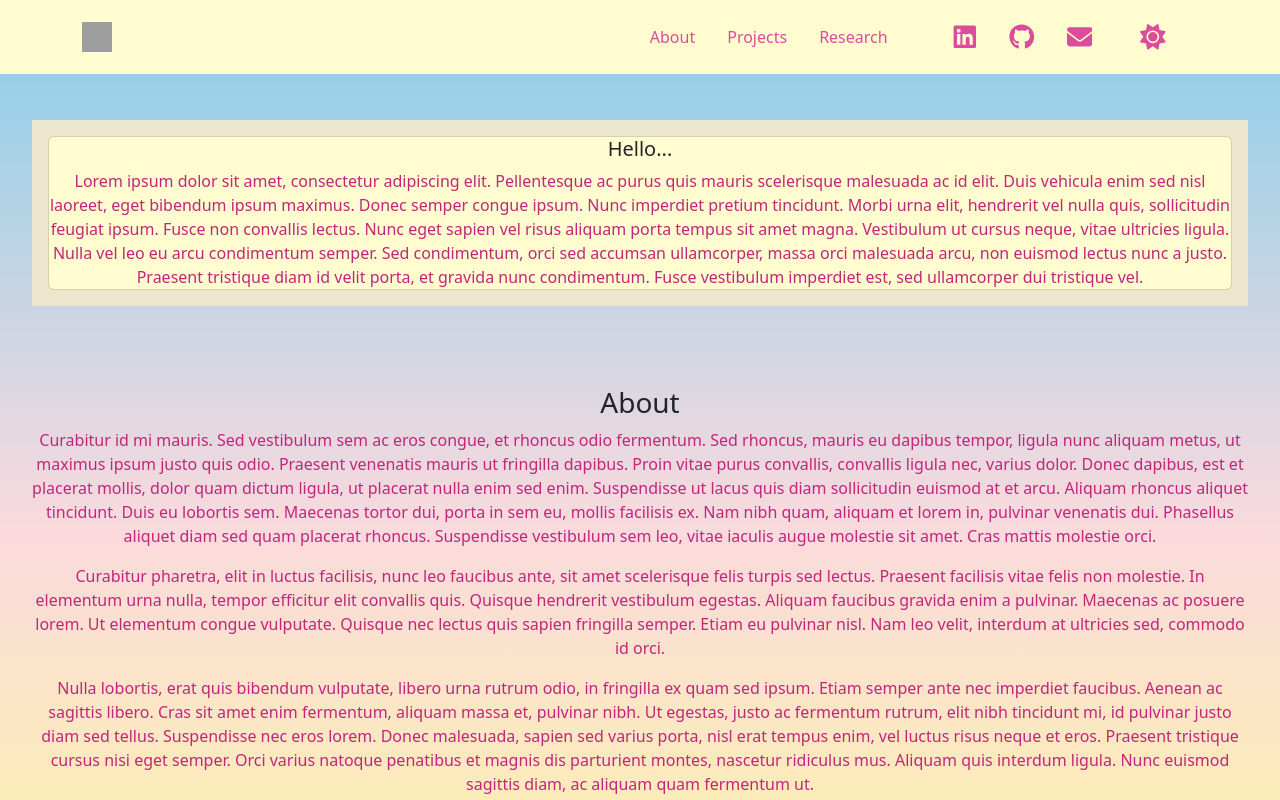
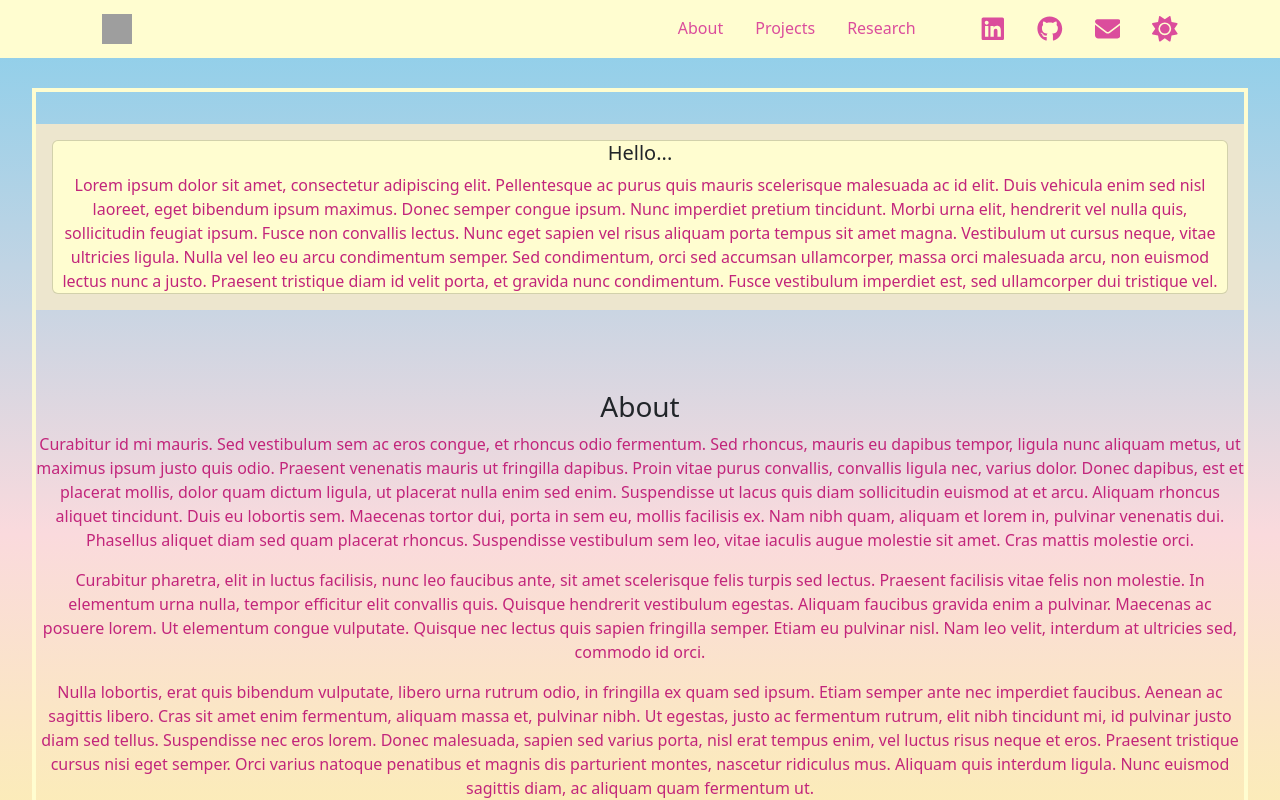
Before and after one commit to blue-j-wall/portfolio, a React (Vite) app: page /#/ in a window 1280 px wide. Shown: the top 800 px of the page. Built offline with nearby package versions, Linux system fonts and the light colour scheme; grey boxes are pictures that could not be loaded.

Commit message:
changed to offcanvas menu

```diff
--- a/src/components/nav/Navbar.jsx
+++ b/src/components/nav/Navbar.jsx
@@ -1,5 +1,5 @@
 import { useEffect, useState, useContext } from 'react'
-import { Container, Nav, Navbar, Form, Button, DropdownButton, Dropdown, ButtonGroup, ToggleButton, Image, ListGroup } from "react-bootstrap";
+import { Container, Nav, Navbar, Button, ButtonGroup, Image, ListGroup, Offcanvas } from "react-bootstrap";
 import { Link, useLocation } from "react-router-dom";
 import { FaGithub, FaEnvelope, FaLinkedin, FaSun, FaMoon } from "react-icons/fa6";
 import { GiTreeBranch } from "react-icons/gi";
@@ -26,47 +26,40 @@ export default function SiteNavbar(props) {
                 />{' '}
             </Navbar.Brand>
 
-            <Navbar.Toggle aria-controls="responsive-navbar-nav" />
-            <Navbar.Collapse id="responsive-navbar-nav" >
+            <Navbar.Toggle aria-controls="responsive-navbar-nav" className="ms-auto" />
+
+            {/*<Navbar.Collapse id="responsive-navbar-nav" > menu drops from navbar*/}
+            <Navbar.Offcanvas id={`offcanvasNavbar`} aria-labelledby={`offcanvasNavbarLabel`} placement="end" >
+            <Offcanvas.Header closeButton> <Offcanvas.Title></Offcanvas.Title> </Offcanvas.Header>
+            <Offcanvas.Body>
 
                 <Nav id="tabs" className="ms-auto justify-content-center">
                     <Nav.Link as={HashLink} smooth to='/#about' style={{textDecoration:"none"}}>About</Nav.Link>
                     <Nav.Link as={Link} to="/programming">Projects</Nav.Link>
                     <Nav.Link as={Link} to="/linguistics">Research</Nav.Link>
+                    {/*<Nav.Link as={Link} to="https://www.linkedin.com/" target="_blank"><FaLinkedin/></Nav.Link>
+                    <Nav.Link as={Link} to="https://github.com/G-Wall" target="_blank"><FaGithub/></Nav.Link>
+                    <Nav.Link as={Link} to="mailto:jamiewall247@gmail.com" target="_blank"><FaEnvelope/></Nav.Link>*/}
                 </Nav>
 
-                <Nav className="d-flex justify-content-center" horizontal>
-                    <Navbar.Text>
-                        <ListGroup id="icons" className="d-flex justify-content-center" horizontal>
+                <Nav className="d-flex justify-content-end" horizontal>
+                        <ListGroup id="icons" className="d-flex justify-content-start" horizontal>
                             <ListGroup.Item ><a href="https://www.linkedin.com/" target="_blank"><FaLinkedin/></a></ListGroup.Item>
                             <ListGroup.Item ><a href="https://github.com/G-Wall" target="_blank"><FaGithub/></a></ListGroup.Item>
                             <ListGroup.Item ><a href="mailto:jamiewall247@gmail.com" target="_blank"><FaEnvelope/></a></ListGroup.Item>
-                            <ListGroup.Item><a></a></ListGroup.Item>
                         </ListGroup>
-                    </Navbar.Text>
-                    <Navbar.Text >
-                        <a onClick={handleColorMode} id="color-toggle">
-                            {colorMode ? <FaSun/> : <FaMoon/>}
-                        </a>
-                    </Navbar.Text>
-
                 </Nav>
 
-                {/*<ListGroup id="icons" className="d-flex justify-content-center" horizontal>
+            </Offcanvas.Body>
 
-                    <ListGroup.Item ><a href="https://www.linkedin.com/" target="_blank"><FaLinkedin/></a></ListGroup.Item>
-                    <ListGroup.Item ><a href="https://github.com/G-Wall" target="_blank"><FaGithub/></a></ListGroup.Item>
-                    <ListGroup.Item ><a href="mailto:jamiewall247@gmail.com" target="_blank"><FaEnvelope/></a></ListGroup.Item>
-                    <ListGroup.Item cstyle={{paddingLeft:".5rem", paddingRight:".5rem"}}><a></a></ListGroup.Item>
-                    <ListGroup.Item >
-                        <a onClick={handleColorMode} id="color-toggle">
-                            {colorMode ? <FaSun/> : <FaMoon/>}
-                        </a>
-                    </ListGroup.Item>
+            </Navbar.Offcanvas>
+            {/*</Navbar.Collapse>*/}
 
-                </ListGroup>*/}
-
-            </Navbar.Collapse>
+            <Navbar.Text>
+                <a onClick={handleColorMode} id="color-toggle" className="d-flex align-items-center">
+                    {colorMode ? <FaSun/> : <FaMoon/>}
+                </a>
+            </Navbar.Text>
 
         </Container>
     </Navbar>
--- a/src/index.css
+++ b/src/index.css
@@ -20,7 +20,7 @@
 }
 
 div.full-page {
-  /*background-color: #FFFDD0;*/
+  border: .25rem solid #FFFDD0;
   margin-top: 2rem;
   padding-top: 2rem;
 }
@@ -40,6 +40,10 @@ a:hover {
 #portfolio-navbar{
   background-color:#FFFDD0;
 }
+#nav-container {
+  padding-left: 2rem; /*1rem by default*/
+  padding-right: 2rem; /*1rem by default*/
+}
 .navbar-toggle {
   border: 0px
 }
@@ -54,15 +58,12 @@ a:hover {
 #icons .list-group-item {
   background-color: inherit;
   border: 0px;
-  /*padding-left: 1rem;
-  padding-right: 1rem;*/
   font-size: 1.6em;
   line-height: .8em;
 }
 #color-toggle {
   font-size: 1.6em;
-  margin-right: 2rem;
-  /*line-height: .8em;*/
+  margin-left: 1rem; /*maybe should be 2rem?*/
 }
 
 
```
